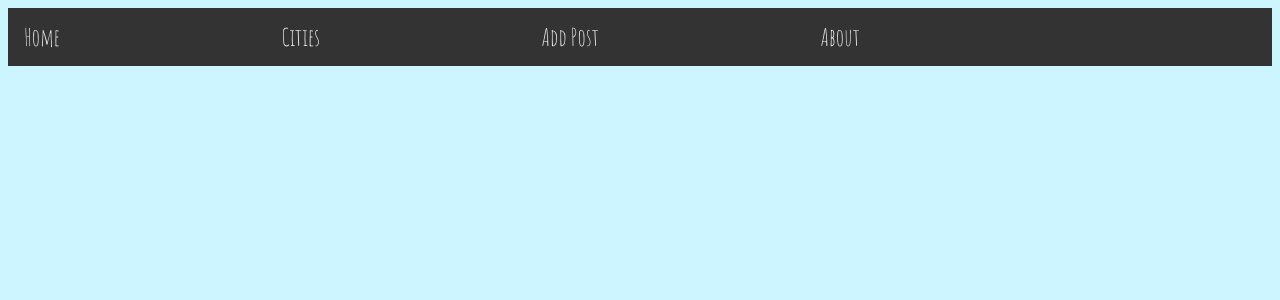
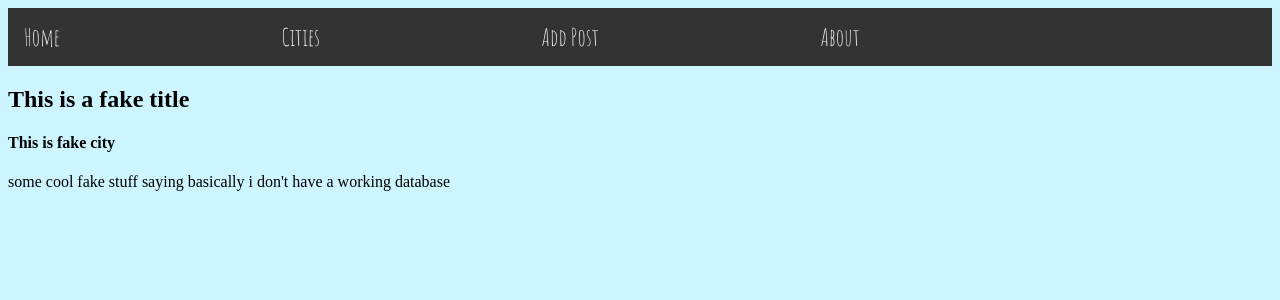
Before and after one commit to shira18-meet/PersonalProjectY2, a Flask app: page / in a window 1280 px wide. Shown: the top 300 px of the page. Run offline with Flask 2, Linux system fonts and the light colour scheme.

Commit message:
hopefully working ??

```diff
--- a/app.py
+++ b/app.py
@@ -1,6 +1,7 @@
+from flask import Flask
 from flask_sqlalchemy import SQLAlchemy
 import os
-from flask import Flask
+
 app = Flask(__name__)
 from flask import render_template
 app.config['SQLALCHEMY_DATABASE_URI'] = os.environ['DATABASE_URL']
--- a/templates/feed.html
+++ b/templates/feed.html
@@ -21,6 +21,10 @@
   <a href="about">About</a>
 </div>
 
-
+<div class="post">
+  <h2>This is a fake title</h2>
+  <h4>This is fake city</h4>
+  <p>some cool fake stuff saying basically i don't have a working database</p>
+</div>
 </body>
 </html>
```
Also changed, not shown: templates/addpost.html (+8 -8 lines), 1 other file.
